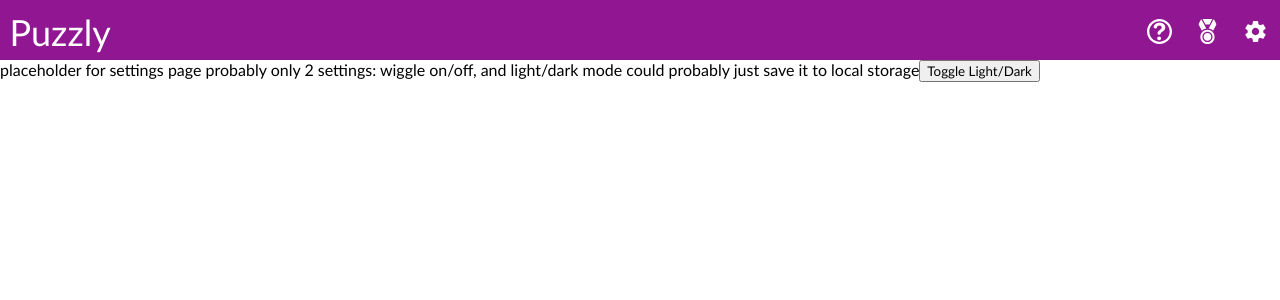
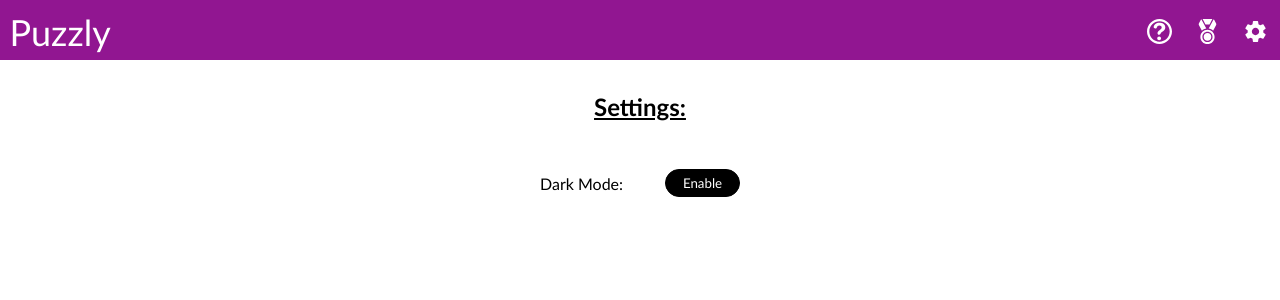
Before and after one commit to lmultanen/Puzzly, a React app: page /settings in a window 1280 px wide. Shown: the top 300 px of the page. Built offline with nearby package versions, Linux system fonts and the light colour scheme; a small style sheet from the web is missing.

Commit message:
styled settings page; currently just has dark mode toggle; may add a wiggle toggle later

```diff
--- a/less/index.less
+++ b/less/index.less
@@ -11,3 +11,4 @@
 @import "leaderboard";
 @import "friendList";
 @import "home";
+@import "settings";
--- /dev/null
+++ b/less/settings.less
@@ -0,0 +1,44 @@
+#settingsContainer {
+    display: flex;
+    flex-direction: column;
+    justify-content: center;
+    align-items: center;
+    margin-top: 2em;
+    h2 {
+        text-decoration: underline;
+        margin-bottom: 2em;
+    }
+}
+
+.settingDiv {
+    display: flex;
+    flex-direction: row;
+    justify-content: space-between;
+    align-items: center;
+    width: 50%;
+    max-width: 200px;
+}
+
+#darkModeToggle {
+    background-color: black;
+    color: white;
+    border: 1px solid black;
+    box-shadow: none;
+    padding: 5px 10px;
+    border-radius: 20px;
+    width: 75px;
+}
+
+#darkModeToggle:hover {
+    color: gray;
+    cursor: pointer;
+}
+
+#darkModeToggle.darkMode {
+    background-color: rgb(167, 165, 165);
+    color: black;
+}
+
+#darkModeToggle.darkMode:hover {
+    color: white
+}
--- a/public/index.css
+++ b/public/index.css
@@ -819,3 +819,42 @@ a.homeLink {
   margin-bottom: 2em;
   font-size: small;
 }
+#settingsContainer {
+  display: flex;
+  flex-direction: column;
+  justify-content: center;
+  align-items: center;
+  margin-top: 2em;
+}
+#settingsContainer h2 {
+  text-decoration: underline;
+  margin-bottom: 2em;
+}
+.settingDiv {
+  display: flex;
+  flex-direction: row;
+  justify-content: space-between;
+  align-items: center;
+  width: 50%;
+  max-width: 200px;
+}
+#darkModeToggle {
+  background-color: black;
+  color: white;
+  border: 1px solid black;
+  box-shadow: none;
+  padding: 5px 10px;
+  border-radius: 20px;
+  width: 75px;
+}
+#darkModeToggle:hover {
+  color: gray;
+  cursor: pointer;
+}
+#darkModeToggle.darkMode {
+  background-color: #a7a5a5;
+  color: black;
+}
+#darkModeToggle.darkMode:hover {
+  color: white;
+}
--- a/src/components/Nav.jsx
+++ b/src/components/Nav.jsx
@@ -22,6 +22,7 @@ export default Nav;
 // - make a logo to put on the home page
 // - flesh out the share text further
 // - then, should be ready to deploy and test on mobile
+// ---- check if need to disable hover functionality on mobile devices
 // - seed a couple hundred images
 // - add a user seed file to .gitignore with admin permissions
 // - could add a play link on leaderboard page for signed in users
--- a/src/components/Play.jsx
+++ b/src/components/Play.jsx
@@ -406,6 +406,24 @@ const Play = () => {
         setUpdateGridValue(value)
     }
 
+    function str_pad_left(string, pad, length) {
+        return (new Array(length + 1).join(pad) + string).slice(-length);
+      }
+
+    const convertSecsToMins = (timeInSeconds) => {
+        const hours = Math.floor(timeInSeconds / 3600);
+        timeInSeconds = timeInSeconds - (3600 * hours);
+        const mins = Math.floor(timeInSeconds / 60);
+        const seconds = Math.floor(timeInSeconds - (60 * mins));
+        const minsAndSecs = str_pad_left(mins,'0',2) + ':' + str_pad_left(seconds,'0',2);
+        if (hours) {
+            return str_pad_left(hours,'0',2) + ':' + minsAndSecs;
+        }
+        else {
+            return minsAndSecs;
+        }
+    }
+
     return(
         // - look into how can make sure grid/tilebank also ready to render at same time?
         readyToRender ?
@@ -416,7 +434,7 @@ const Play = () => {
                     {!completed ? <p id="hint" className={darkMode ? "darkMode" : ""} onClick={openHintModal}>Hint?</p> : null}
                     {showHintModal ? <HintModal setShowHintModal={setShowHintModal} imgUrl={imgUrl}/> : null}
                 </div>
-                <h4 id="timer">Timer: {timer}s</h4>
+                <h4 id="timer">Timer: {convertSecsToMins(timer)}</h4>
                 <SolveGrid selectedTile={selectedTile} bubbleUpSelected={bubbleUpSelected} removeFromTileBank={removeFromTileBank} addToTileBank={addToTileBank} updateGridValue={updateGridValue} bubbleUpGrid={bubbleUpGrid} savedGrid={savedGrid} completed={completed} imgUrl={imgUrl}/>
                 <br/>
                 <TileBank tiles={remainingTiles} selectedTile={selectedTile} bubbleUpSelected={bubbleUpSelected} addToTileBank={addToTileBank} updateGridSquare={updateGridSquare} imgUrl={imgUrl}/>
--- a/src/components/Settings.jsx
+++ b/src/components/Settings.jsx
@@ -28,11 +28,16 @@ const Settings = () => {
 
     return(
         <div id="settingsContainer">
-            placeholder for settings page
-            probably only 2 settings: wiggle on/off, and light/dark mode
-            could probably just save it to local storage
+            <h2>
+                Settings:
+            </h2>
 
-            <button type="toggle" onClick={toggleDarkMode}>Toggle Light/Dark</button>
+            <div className="settingDiv">
+                <label id="darkModeToggleLabel">
+                    Dark Mode:
+                </label>
+                <button type="toggle" id="darkModeToggle" className={darkMode ? "darkMode" : ""} onClick={toggleDarkMode}>{darkMode ? "Disable" : "Enable"}</button>
+            </div>
         </div>
     )
 }
```
Also changed, not shown: 1 other file (tests, documents, lock files or other folders).
